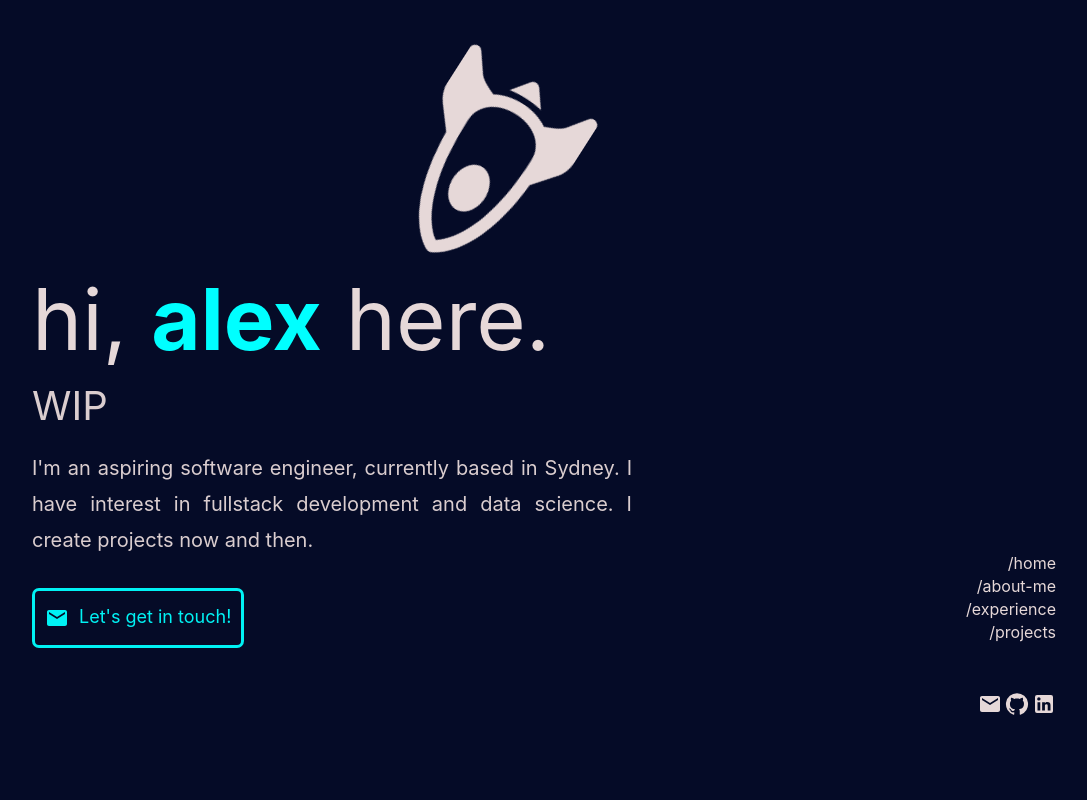
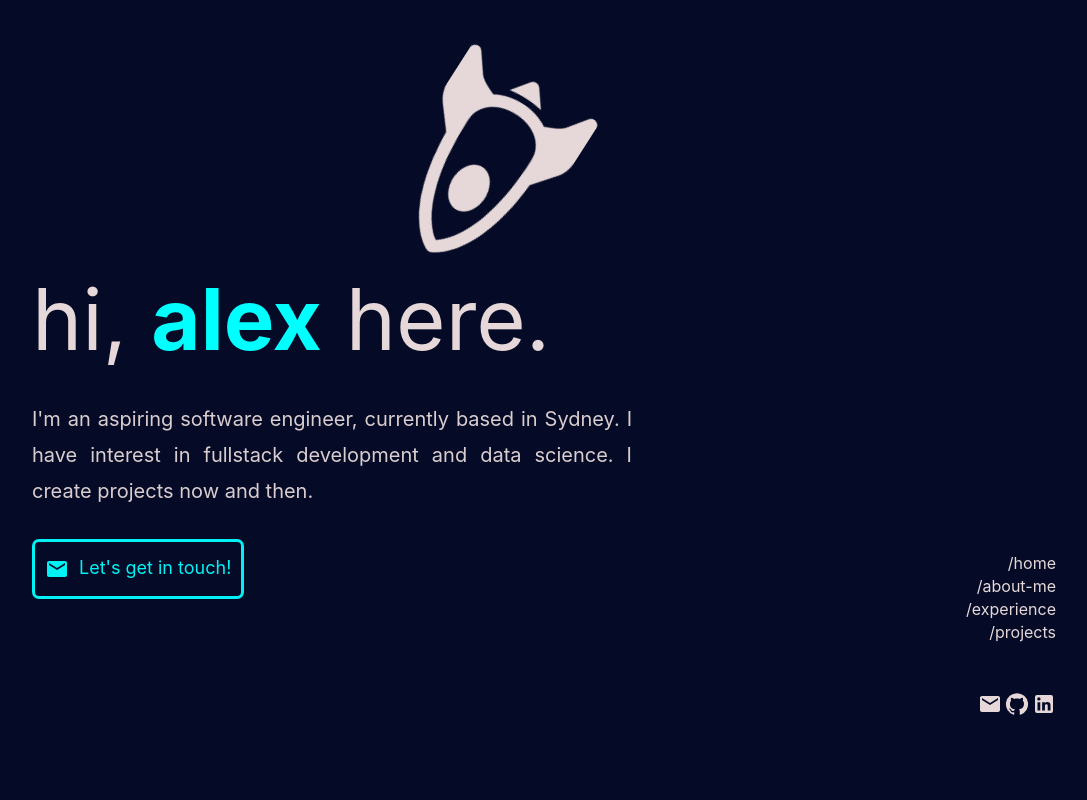
Before and after one commit to Alexk2309/alex_portfolio, a React (Create React App) app: page / in a window 1280 px wide. Shown: the top 800 px of the page, without its empty margins (160-1247 px from the left). Built offline with nearby package versions, Linux system fonts and the light colour scheme.

Commit message:
Removed intro line

```diff
--- a/src/components/intro.tsx
+++ b/src/components/intro.tsx
@@ -24,7 +24,7 @@ function IntroPage() {
                 animate={{y:10, opacity: [0.15, 0.95]}} id='bio'
                 transition={{duration: 1,
                     ease: "easeInOut"}}>
-                <span id='intro-line'>WIP </span>
+                <span id='intro-line'></span>
                 <p style={{fontSize: "20px", lineHeight: '1.8'}}>
                     I'm an aspiring software engineer, currently based in Sydney.
                     I have interest in fullstack development and data science. I
```
